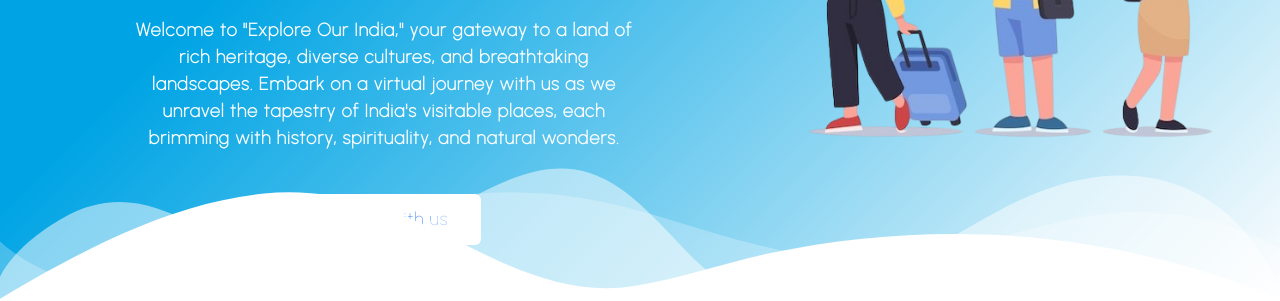
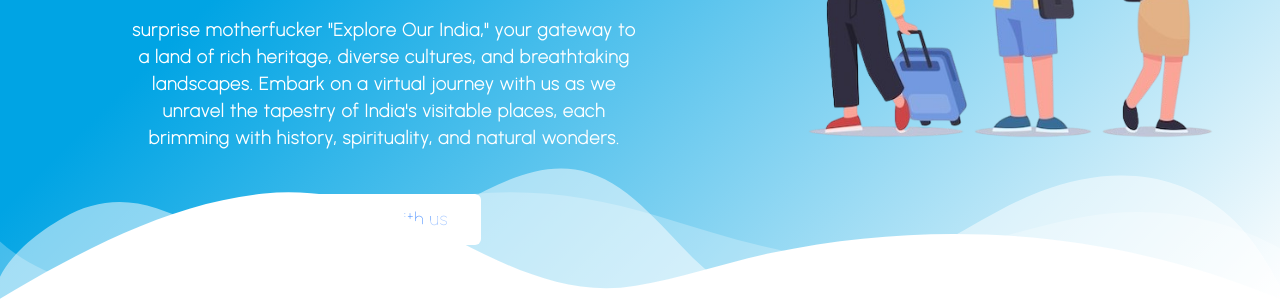
Before and after one commit to vasupatel414/BHARAT-DEKHO--PROJECT, a plain HTML site: page index.html in a window 1280 px wide. Shown: the part 377-678 px from the top of the page. Drawn offline with Linux system fonts and the light colour scheme.

Commit message:
Co-authored-by: Dhruvil_chotaliya <210280107074@users.noreply.github.com> Co-authored-by: ritikm01092003@gmail.com <ritikm01092003@gmail.com>

```diff
--- a/index.html
+++ b/index.html
@@ -48,7 +48,7 @@
                 </h1>
                 <P class="hero-para">
                     <strong>
-                Welcome to "Explore Our India," your gateway to a land of rich
+                surprise motherfucker "Explore Our India," your gateway to a land of rich
                 heritage, diverse cultures, and breathtaking landscapes.
                 Embark on a virtual journey with us as we unravel the tapestry
                  of India's visitable places, each brimming with history,
```
